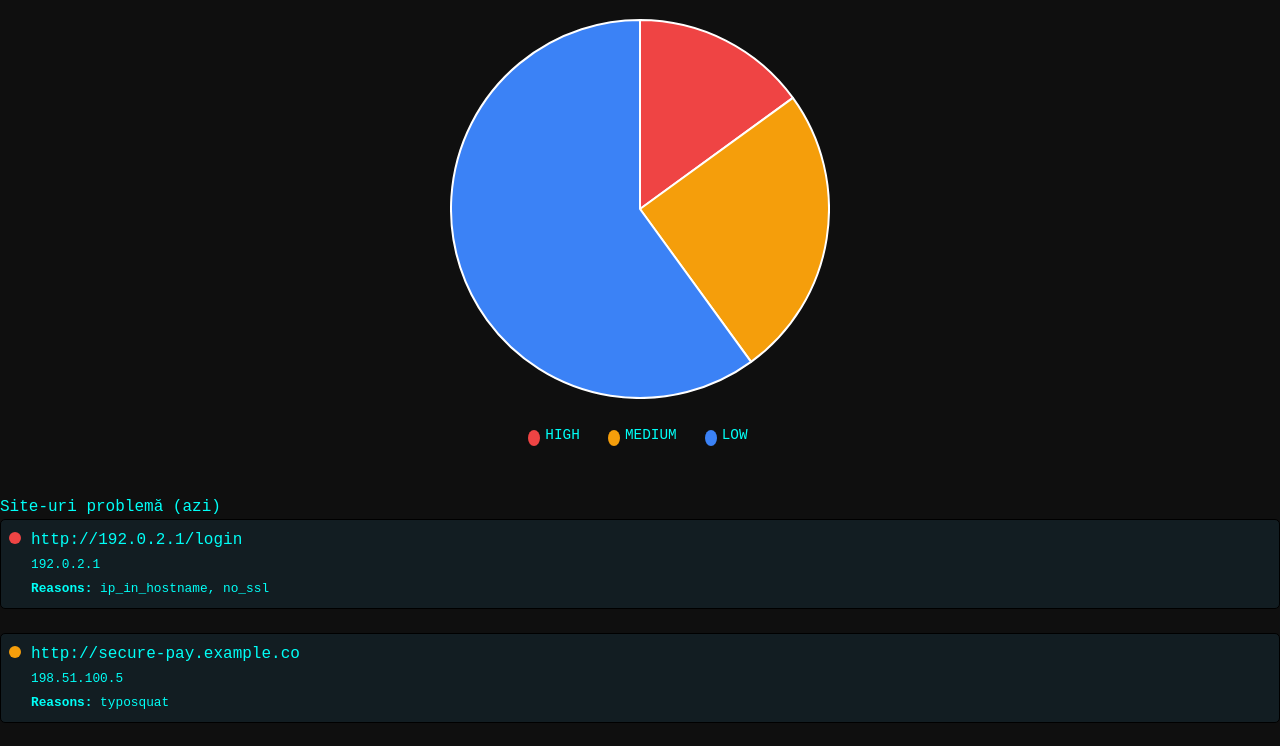
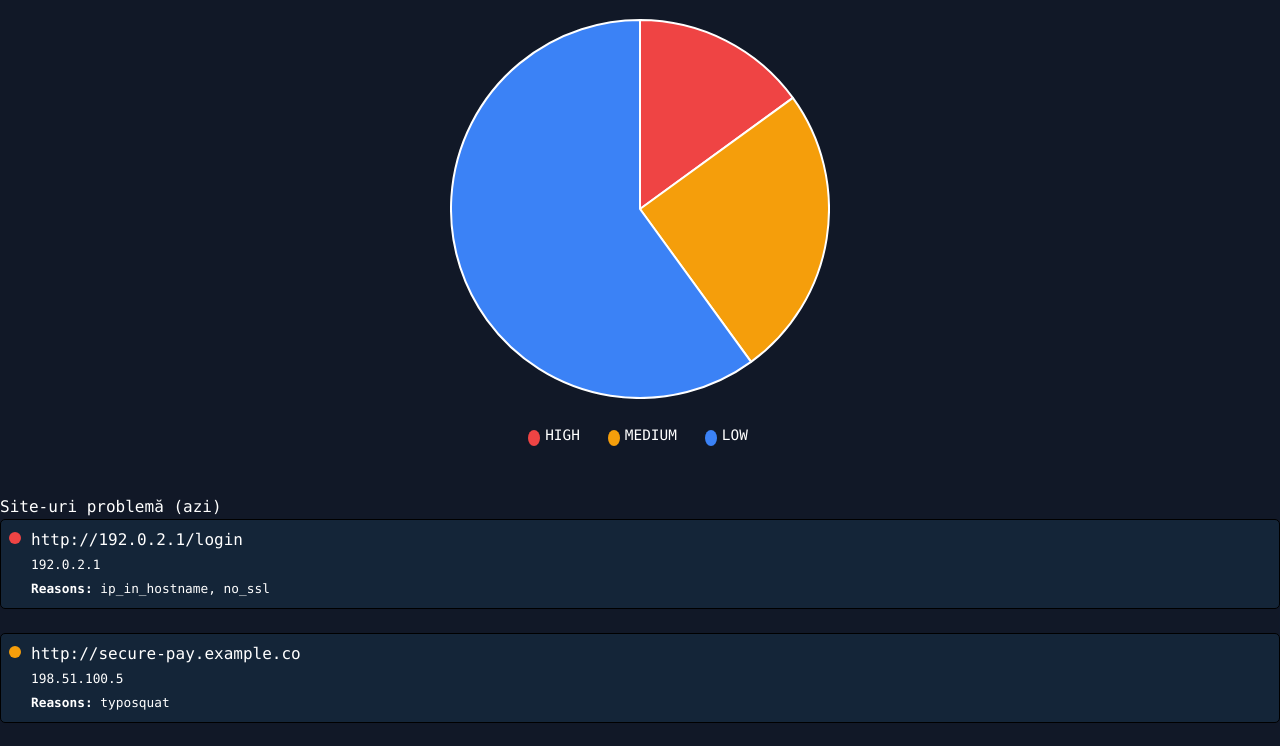
Before and after one commit to AnaPop3007/Out-of-Scope-Angler, a website: page public/statistici.html in a window 1280 px wide. Shown: the part 173-919 px from the top of the page. Drawn offline with nearby package versions, Linux system fonts and the light colour scheme; no server answers.

Commit message:
versiune parzy 0.13 fixed

```diff
--- a/public/statistici.html
+++ b/public/statistici.html
@@ -38,11 +38,9 @@
       gap: 5px;
       font-size: 0.9em;
     }
-    a { text-decoration: none; color: #38bdf8; transition: color 0.2s; }
-    a:hover { color: #0ea5e9; text-decoration: underline; }
   </style>
 </head>
-<body>
+<body class="bg-gray-900 text-white font-mono h-screen flex flex-col">
   <nav class="nav-bar flex justify-between items-center p-4">
     <div class="flex items-center gap-6">
       <!-- LOGO + TITLU -->
```
